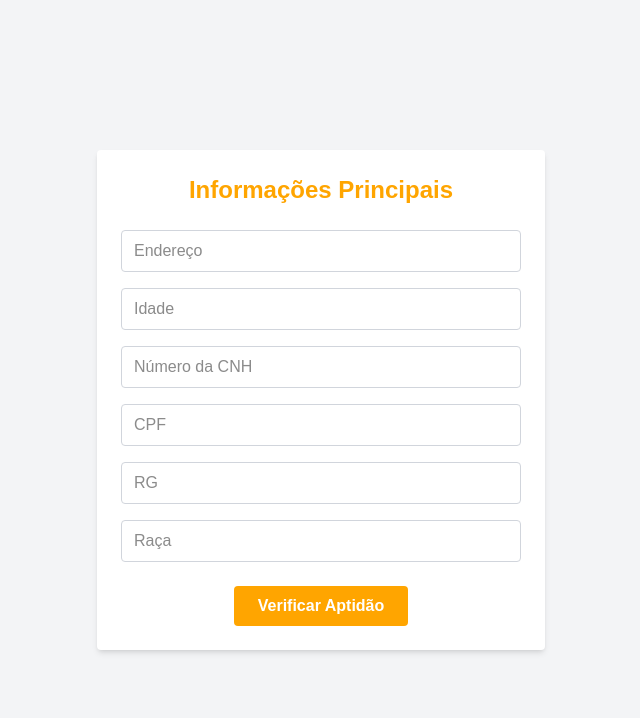
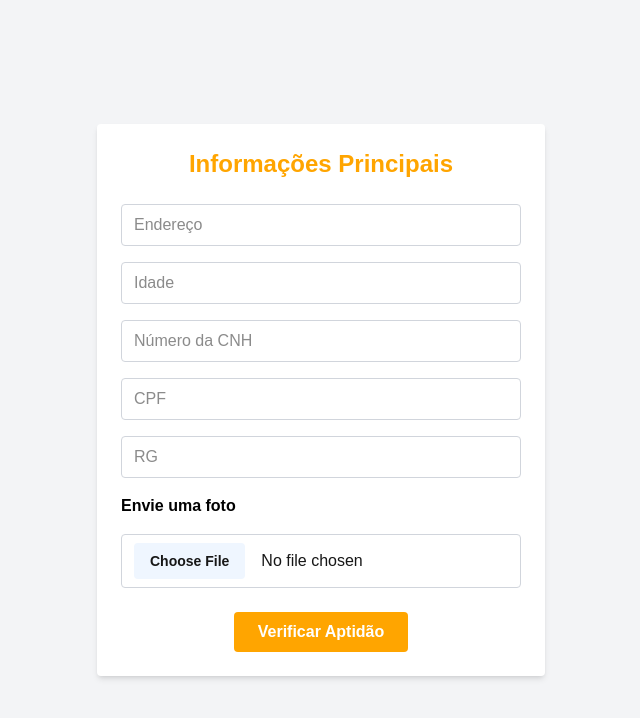
Before and after one commit to Gabriel-dev10/maricafood-next, a Next.js app: page /CadastroEntregador/FormEntregador in a window 1280 px wide. Shown: the top 718 px of the page, without its empty margins (319-959 px from the left). Built offline with nearby package versions, Linux system fonts and the light colour scheme.

Commit message:
Atualizações no forms do entregador

```diff
--- a/src/app/CadastroEntregador/FormEntregador/page.tsx
+++ b/src/app/CadastroEntregador/FormEntregador/page.tsx
@@ -49,11 +49,13 @@ export default function FormEntregador() {
             placeholder="RG"
             type="text"
           />
+          <div>
+            <h1 className="font-semibold mb-2 text-black">Envie uma foto</h1>
+          </div>
           <input
-            className="w-full border border-gray-300 rounded px-3 py-2"
-            name="raca"
-            placeholder="Raça"
-            type="text"
+            type="file"
+            accept="image/*"
+            className="w-full border border-gray-300 rounded px-3 py-2 cursor-pointer file:mr-4 file:py-2 file:px-4 file:rounded file:border-0 file:text-sm file:font-semibold file:bg-blue-50 hover:file:bg-blue-100"
           />
         </div>
 
@@ -69,7 +71,7 @@ export default function FormEntregador() {
 
 
       {mostrarPopup && (
-        <div className="fixed inset-0 bg-black bg-opacity-40 flex items-center justify-center z-50">
+        <div className="fixed inset-0 backdrop-blur-sm bg-black/20 flex items-center justify-center z-50">
           <div className="bg-white p-6 rounded-lg shadow-md max-w-sm text-center">
             <h3 className="text-lg font-semibold mb-4 text-[#FFA500]">Verifique seu e-mail</h3>
             <p className="mb-4">Enviamos um link para o seu e-mail. Clique em OK para continuar.</p>
```
